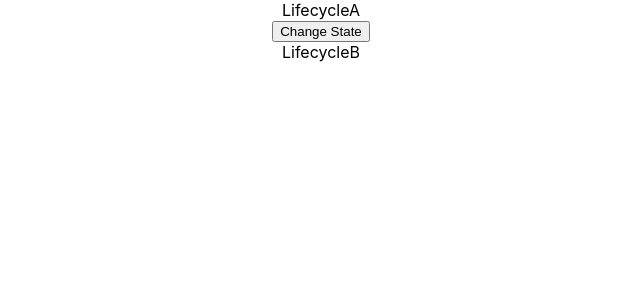
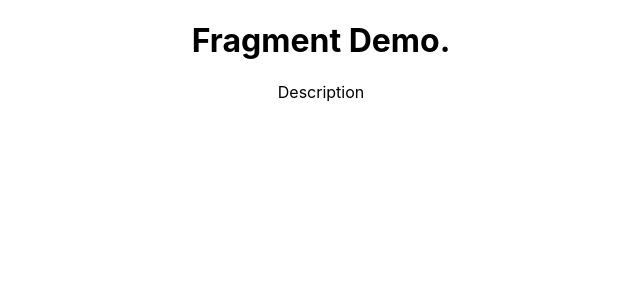
Before and after one commit to 23Vatsal/Hello-World-React, a React (Create React App) app: page / in a window 1280 px wide. Shown: the top 300 px of the page, without its empty margins (319-959 px from the left). Built offline with nearby package versions, Linux system fonts and the light colour scheme.

Commit message:
Implementing Fragments

```diff
--- a/src/App.js
+++ b/src/App.js
@@ -1,12 +1,11 @@
 import React from 'react';
 import './App.css';
-import Form from './components/Form';
-import LifecycleA from './components/LifecycleA';
+import FragmentDemo from './components/FragmentDemo';
 
 function App() {
   return (
     <div className="App">
-      <LifecycleA />
+      <FragmentDemo />
     </div>
   );
 }
--- /dev/null
+++ b/src/components/FragmentDemo.js
@@ -0,0 +1,12 @@
+import React from 'react'
+
+function FragmentDemo() {
+    return (
+        <React.Fragment>
+            <h1>Fragment Demo.</h1>
+            <p>Description</p>
+        </React.Fragment>
+    )
+}
+
+export default FragmentDemo
```
